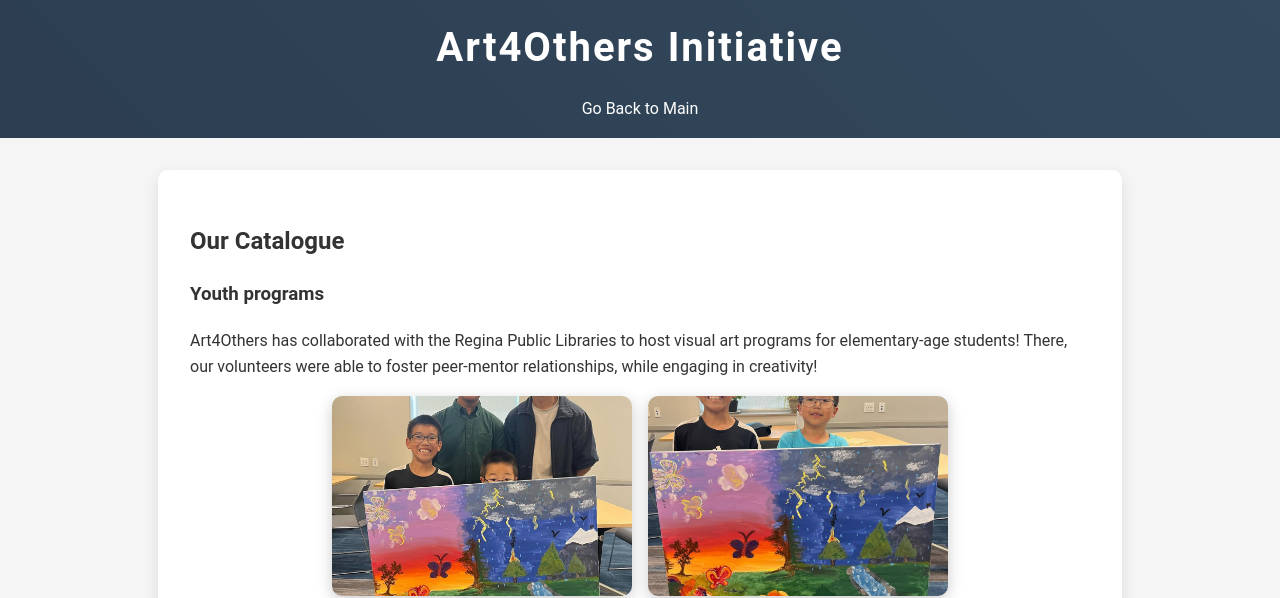
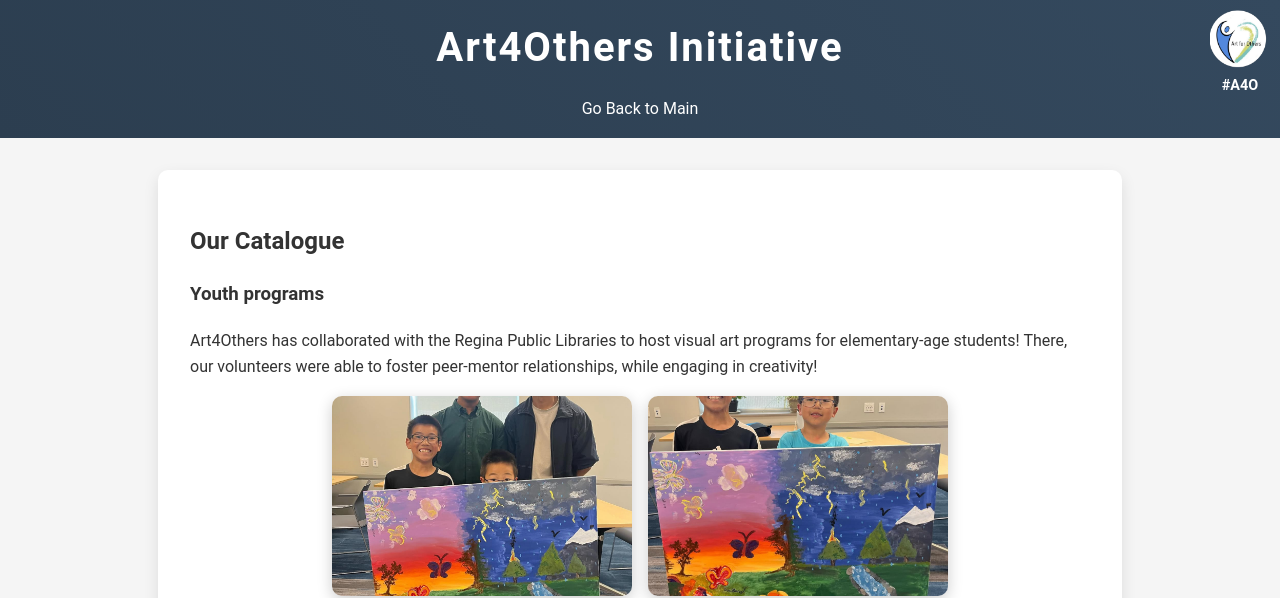
Before and after one commit to Mndanina1725/art4others, a website built with webpack: page catalogue.html in a window 1280 px wide. Shown: the top 598 px of the page. Built offline with nearby package versions, Linux system fonts and the light colour scheme.

Commit message:
Just added the logo and quote in the catologue section

```diff
--- a/catalogue.html
+++ b/catalogue.html
@@ -13,6 +13,10 @@
     <a href="index.html">Go Back to Main</a>
   </nav>
 </header>
+<div class="catalogue-logo-container">
+  <img src="img/img.png" alt="Art4Others Logo" class="catalogue-logo">
+  <div class="catalogue-tagline">#A4O</div>
+</div>
 
 <section id="catalogue">
   <h2>Our Catalogue</h2>
--- a/css/style.css
+++ b/css/style.css
@@ -16,6 +16,31 @@ header {
   text-align: center;
   position: relative;
 }
+
+/* Catalogue Logo and Quote Section */
+.catalogue-logo-container {
+  position: absolute;
+  top: 10px; /* Position it at the top */
+  right: 10px; /* Align it to the far right */
+  display: flex;
+  flex-direction: column;
+  align-items: center;
+}
+
+.catalogue-logo {
+  width: 60px; /* Match the logo size as in the index.html */
+  height: auto;
+  margin-bottom: 5px; /* Space between the logo and the quote */
+}
+
+.catalogue-tagline {
+  font-size: 0.9rem; /* Same size for the quote text */
+  color: white; /* White text for the quote */
+  font-weight: bold;
+  text-align: center;
+}
+
+
 
 header h1 {
   font-size: 2.5rem;
@@ -46,11 +71,13 @@ nav a:hover {
   top: 10px; /* Adjust to fine-tune the vertical positioning */
   right: 10px; /* Push to the far-right corner */
   text-align: center;
+
 }
 
 .logo {
   width: 60px; /* Smaller size for the logo */
   height: auto;
+
 }
 
 .tagline {
@@ -58,6 +85,7 @@ nav a:hover {
   color: white;
   font-weight: bold;
   margin-top: 0.5rem;
+
 }
 
 /* Hero Section */
```
